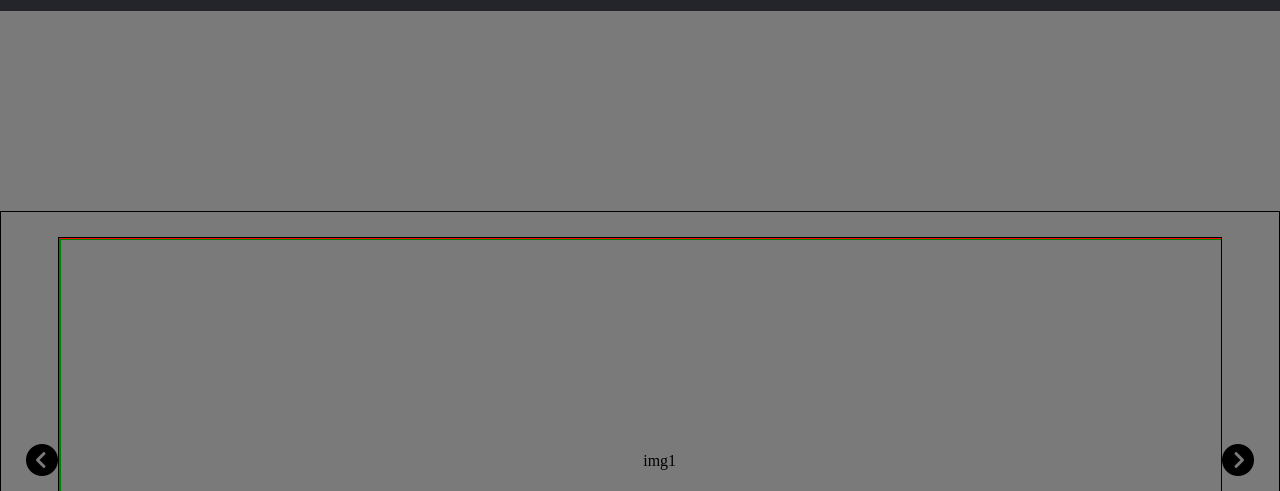
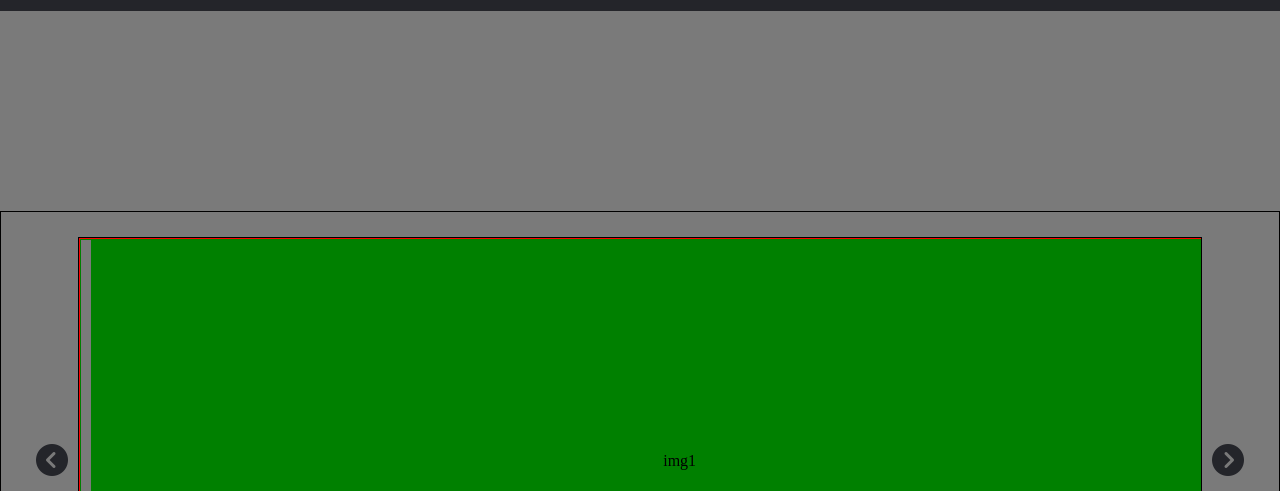
Before and after one commit to V-Le/dynamic-ui, a plain HTML site: page index.html in a window 1280 px wide. Shown: the part 309-800 px from the top of the page. Drawn offline with Linux system fonts and the light colour scheme.

Commit message:
adding slider nav functionality

```diff
--- a/styles/style.css
+++ b/styles/style.css
@@ -151,3 +151,18 @@ html {
   width: 1200px;
   height: 100%;
 }
+
+.tempImages {
+  background-color: green;
+  display: flex;
+  align-items: center;
+  justify-content: center;
+  margin: 10px;
+  width: 100%;
+  height: 100%;
+}
+
+.nav__button__left, .nav__button__right {
+  margin: 0 10px;
+  color: var(--primary-navbar-color);
+}
```
